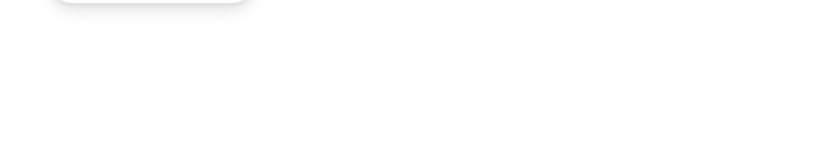
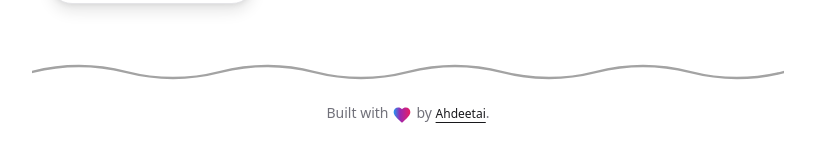
Before and after one commit to Adityakishore0/ScrollX-UI, a Next.js app: page /docs/components in a window 1280 px wide. Shown: the part 3790-3945 px from the top of the page, without its empty margins (240-1055 px from the left). Before the commit the page ends 3866 px from the top, so only its background shows below. Built offline with nearby package versions, Linux system fonts and the light colour scheme.

Commit message:
feat: <docsfooter /> added

```diff
--- a/src/app/docs/layout.tsx
+++ b/src/app/docs/layout.tsx
@@ -2,6 +2,8 @@
 import Sidebar from "@/components/Sidebar";
 import OnThisPage from "@/components/OnThisPage";
 import { Navbar } from "@/components/Navbar";
+import { SeparatorPro } from "@/components/ui/seperatorpro";
+import { DocsFooter } from "@/components/docsfooter";
 
 export default function DocsLayout({ children }: { children: ReactNode }) {
   return (
@@ -18,6 +20,8 @@
             <div className="flex-1 px-4 py-8 lg:pr-64">
               <div className="prose prose-lg dark:prose-invert max-w-none">
                 {children}
+                <SeparatorPro variant="wave" className="my-4" />
+                <DocsFooter />
               </div>
             </div>
 
--- /dev/null
+++ b/src/components/docsfooter.tsx
@@ -0,0 +1,42 @@
+import Link from "next/link";
+
+export function DocsFooter() {
+  return (
+    <p className="mx-auto w-fit text-center text-muted-foreground text-xs leading-loose sm:text-sm">
+      Built with
+      <svg
+        width="20"
+        height="20"
+        viewBox="0 0 24 24"
+        xmlns="http://www.w3.org/2000/svg"
+        className="inline align-middle mx-1"
+      >
+        <defs>
+          <linearGradient id="heartGradient" x1="0%" y1="0%" x2="100%" y2="0%">
+            <stop offset="0%" stopColor="#2196f3" />
+            <stop offset="40%" stopColor="#9c27b0" />
+            <stop offset="100%" stopColor="#e91e63" />
+          </linearGradient>
+        </defs>
+        <path
+          fill="url(#heartGradient)"
+          d="M12 21.35l-1.45-1.32C5.4 15.36 2 12.28 2 8.5
+             2 5.42 4.42 3 7.5 3c1.74 0 3.41 0.81 4.5 2.09
+             C13.09 3.81 14.76 3 16.5 3
+             19.58 3 22 5.42 22 8.5
+             c0 3.78-3.4 6.86-8.55 11.54L12 21.35z"
+        />
+      </svg>
+      by{" "}
+      <Link
+        href="https://x.com/Ahdeetai"
+        target="_blank"
+        rel="noopener noreferrer"
+        className="text-primary text-xs leading-loose underline underline-offset-4 hover:text-primary/80 transition"
+      >
+        Ahdeetai
+      </Link>
+      .
+    </p>
+  );
+}
```
